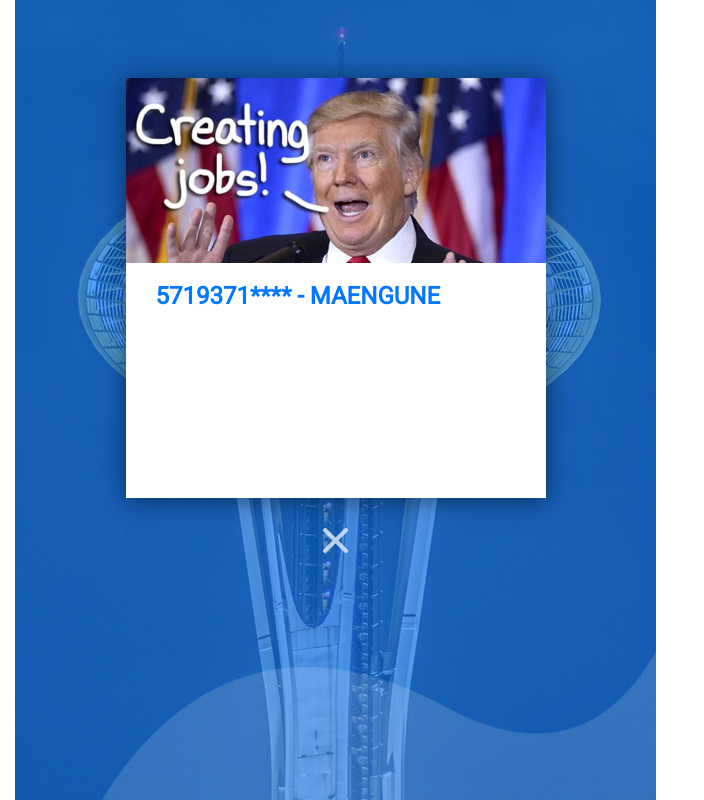
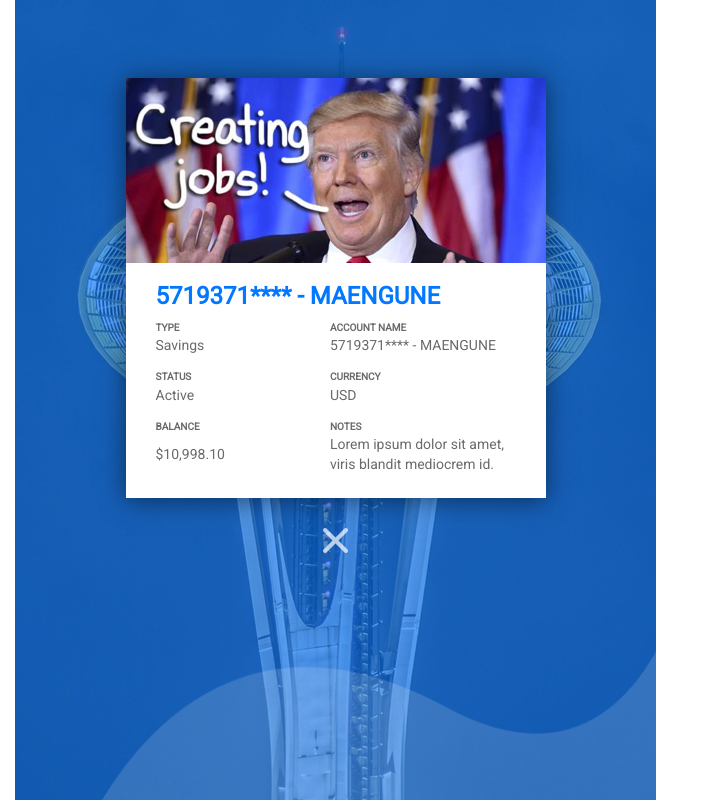
Before and after one commit to Hussein85/invoicing-app, an Angular app: page / in a window 1280 px wide. Shown: the part 1248-2048 px from the top of the page, without its empty margins (0-704 px from the left). Built offline with nearby package versions, Linux system fonts and the light colour scheme; what ng2-bootstrap would draw is missing.

Commit message:
added invoice-detail content

```diff
--- a/src/app/app.component.css
+++ b/src/app/app.component.css
@@ -89,6 +89,7 @@ table {
     background-color: rgba(194, 194, 194, 0.09);
     /*border-left: solid 2px #0277ff;*/
     cursor: pointer;
+
 }
 
 .table tbody tr {
--- a/src/app/invoice-detail/invoice-detail.component.css
+++ b/src/app/invoice-detail/invoice-detail.component.css
@@ -3,7 +3,6 @@
     height: 420px;
     background-color: #ffffff;
     box-shadow: 0 2px 24px 0 rgba(0, 0, 0, 0.5);
-    /*border: solid 1px #f9f9f9;*/
     position: absolute;
     left: 50%;
     margin-left: -210px;
@@ -35,3 +34,32 @@
     cursor: pointer;
     bottom:-55px;
 }
+
+th {
+    text-align: left;
+    padding-left: 30px;
+    font-size: 10px;
+    font-weight: bold;
+    color: #6a6a6a;
+}
+
+td {
+    text-align: left;
+    padding-left: 30px;
+    font-size: 14px;
+    font-weight: normal;
+    color: #6a6a6a;
+}
+
+tr:nth-child(2n+3) {
+    border-top: 15px solid transparent;
+}
+
+th:nth-child(2n) {
+    padding-left: 105px;
+}
+
+td:nth-child(2n) {
+    padding-left: 105px;
+    padding-right: 30px;
+}
--- a/src/app/invoice-detail/invoice-detail.component.html
+++ b/src/app/invoice-detail/invoice-detail.component.html
@@ -1,20 +1,36 @@
-
-<!--
-<div *ngIf="invoice">
-  <h2>invoice details!</h2>
-  <div><label>id: </label>{{hero.id}}</div>
-
-</div>
-
--->
-
-
 <div *ngIf="true" class="invoice-detail-container">
   <img class="trump-job-creator__oPt" src="../../assets/images/trump-job-creator-o-pt.png"
      srcset="../../assets/images/trump-job-creator-o-pt@2x.png 2x,
              ../../assets/images/trump-job-creator-o-pt@3x.png 3x" >
-   <h2 class="invoice-detail-title">5719371**** - MAENGUNE</h2>
 
+      <h2 class="invoice-detail-title">5719371**** - MAENGUNE</h2>
+
+      <table>
+        <tr>
+          <th>TYPE</th>
+          <th>ACCOUNT NAME</th>
+        </tr>
+        <tr>
+          <td>Savings</td>
+          <td>5719371**** - MAENGUNE</td>
+        </tr>
+        <tr>
+          <th>STATUS</th>
+          <th>CURRENCY</th>
+        </tr>
+        <tr>
+          <td>Active</td>
+          <td>USD</td>
+        </tr>
+        <tr>
+          <th>BALANCE</th>
+          <th>NOTES</th>
+        </tr>
+        <tr>
+          <td>$10,998.10</td>
+          <td>Lorem ipsum dolor sit amet, viris blandit mediocrem id.</td>
+        </tr>
+      </table>
 
    <img class="Close" src="../../assets/images/close.png"
       srcset="../../assets/images/close@2x.png 2x, ../../assets/images/close@3x.png 3x">
```
